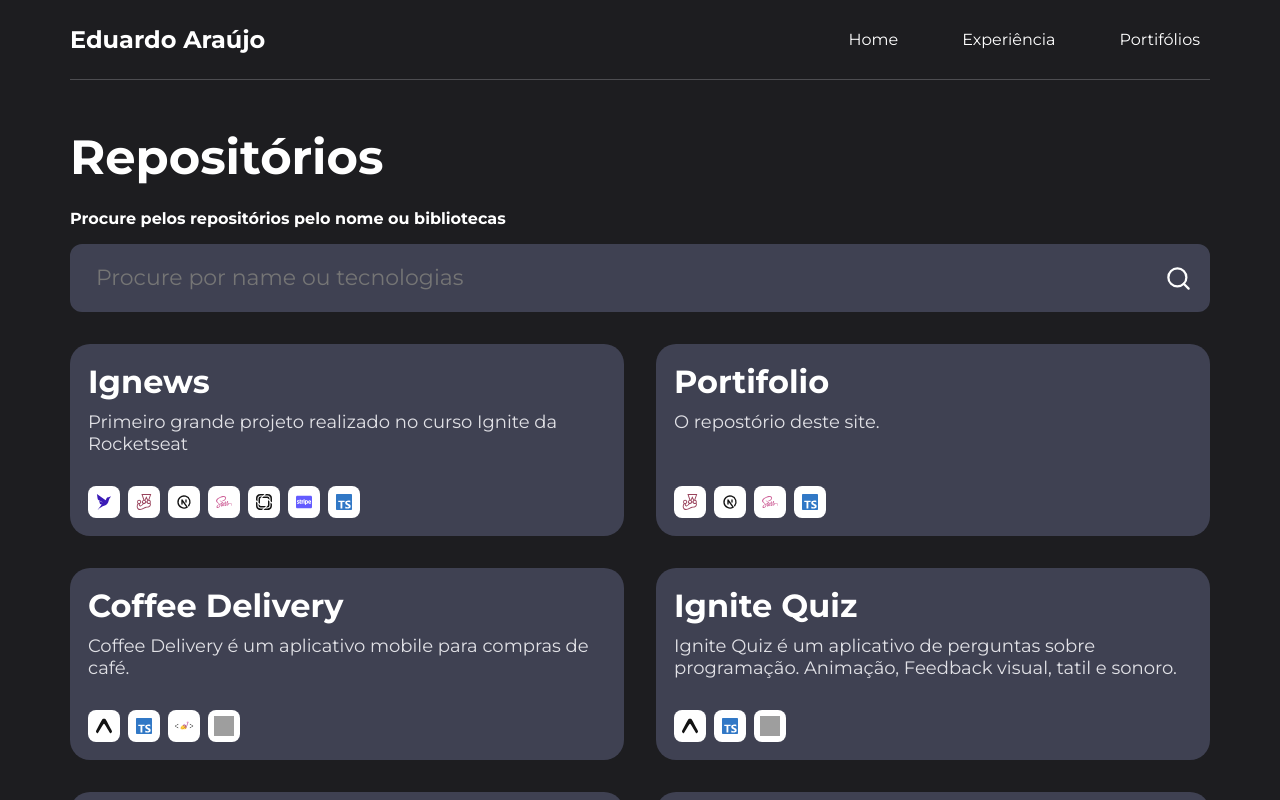
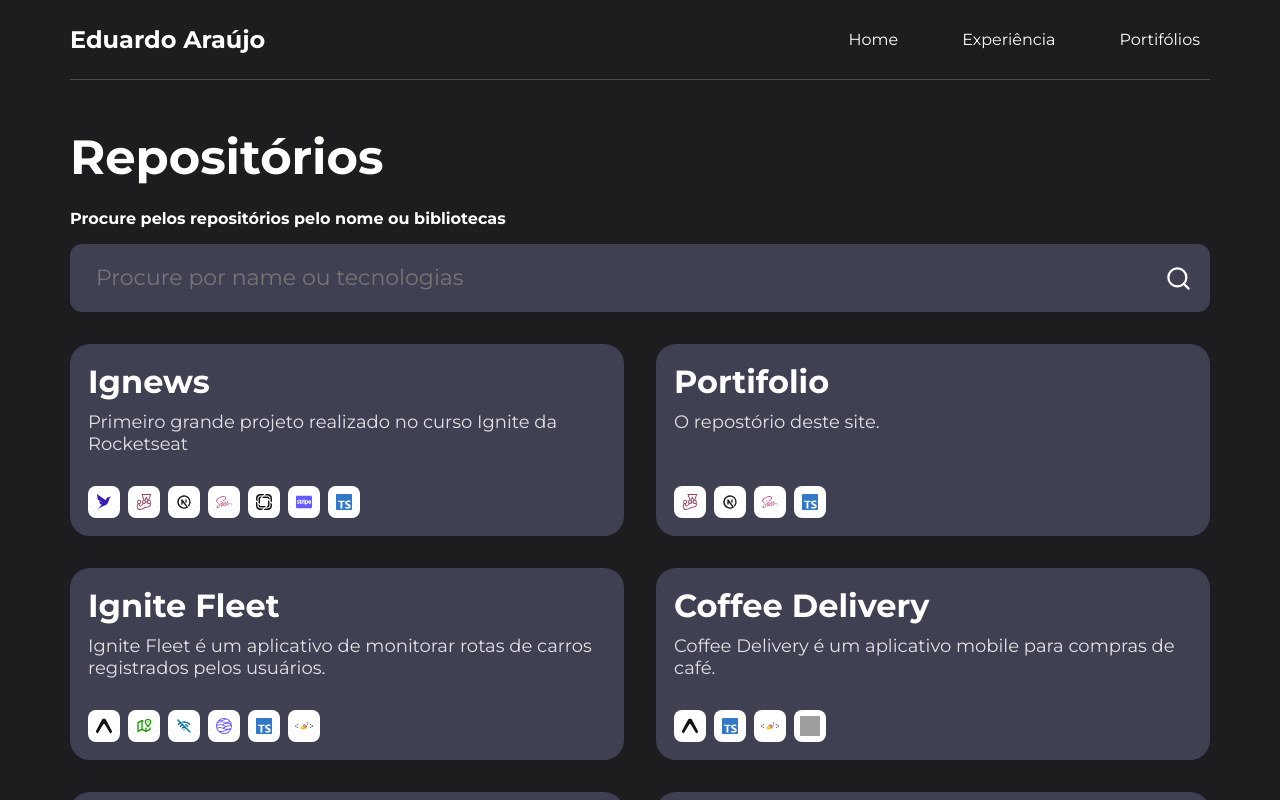
Before and after one commit to EduardoAraD/portifolio, a Next.js app: page /portifolio in a window 1280 px wide. Built offline with nearby package versions, Linux system fonts and the light colour scheme; grey boxes are pictures that could not be loaded.

Commit message:
Add Repository Ignite Fleet

```diff
--- a/src/components/CardRepository/index.tsx
+++ b/src/components/CardRepository/index.tsx
@@ -1,5 +1,5 @@
 import Image from 'next/image';
-import { FaReact, FaHtml5, FaSass, FaCcStripe } from 'react-icons/fa';
+import { FaReact, FaHtml5, FaSass, FaCcStripe,  } from 'react-icons/fa';
 import {
   SiFauna,
   SiJest,
@@ -9,10 +9,11 @@ import {
   SiFastify,
   SiPrisma,
   SiPrismic,
-  SiJavascript
+  SiJavascript,
+  SiRealm
 } from 'react-icons/si';
 import { IoLogoCss3, IoLogoNodejs } from 'react-icons/io';
-import { TbBrandNextjs, TbMap2, TbBrandReactNative } from 'react-icons/tb';
+import { TbBrandNextjs, TbMap2, TbBrandReactNative, TbWifiOff } from 'react-icons/tb';
 
 import { IconTecnology } from '../../models/repository';
 
@@ -44,8 +45,10 @@ export function CardRepository({ content, iconTecnologies, name, linkGitHub }: P
       case 'Node': return <IoLogoNodejs color='#5FA04E' />
       case 'Prisma': return <SiPrisma color='#183e53' />
       case 'Prismic': return <SiPrismic color='#131313' />
+      case 'Offline-First': return <TbWifiOff color='#0074a6' />
       case 'React JS': return <FaReact color='#0074a6' />
       case 'React Native': return <TbBrandReactNative color=' #61dafb' />
+      case 'RealmDB': return <SiRealm color='#6E60F9' />
       case 'SASS': return <FaSass color='#CF649A' />
       case 'Stripe': return <FaCcStripe color='#635bff' />
       case 'Styled-Component': return <Image src="/iconStyled.png" alt='icon Styled components' height={20} width={20} />
--- a/src/models/repository.ts
+++ b/src/models/repository.ts
@@ -1,6 +1,7 @@
 export type IconTecnology = 'NextJs' | 'HTML' | 'React JS' | 'React Native' | 'TailwindCSS' |
   'JavaScript' | 'TypeScript' | 'Native Base' | 'Node' | 'Flutter' | 'FaunaDB' | 'Jest' | 'SASS' | 'CSS' |
-  'Styled-Component' | 'Expo' | 'Fastify' | 'Prisma' | 'Vite' | 'Prismic' | 'Stripe' | 'Maps' | 'Animated';
+  'Styled-Component' | 'Expo' | 'Fastify' | 'Prisma' | 'Vite' | 'Prismic' | 'Stripe' | 'Maps' | 'Animated' |
+  'RealmDB' | 'Offline-First';
 
 export interface Repository {
   name: string;
--- a/src/storage/Repositories/index.ts
+++ b/src/storage/Repositories/index.ts
@@ -11,6 +11,12 @@ export const repositories: Repository[] = [
     name: 'Portifolio',
     description: 'O repostório deste site.',
     tecnologies: ['Jest', 'NextJs', "SASS", 'TypeScript'],
+    linkGitHub: 'https://github.com/EduardoAraD/portifolio',
+  },
+  {
+    name: 'Ignite Fleet',
+    description: 'Ignite Fleet é um aplicativo de monitorar rotas de carros registrados pelos usuários.',
+    tecnologies: ['Expo', 'Maps', 'Offline-First', 'RealmDB', 'TypeScript', 'Styled-Component'],
     linkGitHub: 'https://github.com/EduardoAraD/portifolio',
   },
   {
```
